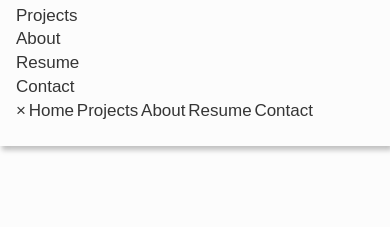
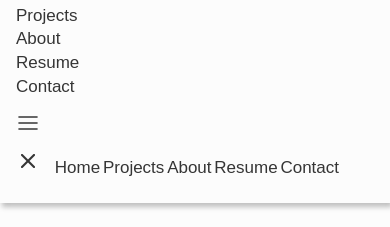
Before and after one commit to Abustamante100/Portfolio_1, a plain HTML site: page index.html in a window 390 px wide. Shown: the part 59-286 px from the top of the page. Drawn offline with Linux system fonts and the light colour scheme; a web font is replaced by a local one.

Commit message:
add hamburger and close

```diff
--- a/css/style.css
+++ b/css/style.css
@@ -413,7 +413,7 @@ img {
 
 /*---------- icons -----------*/
 
-.linkedin, .instagram, .twitter, .github {
+.linkedin, .instagram, .twitter, .github, .hamburger, .close {
   background-position: center;
   background-repeat: no-repeat;
   background-size: contain;
@@ -441,6 +441,14 @@ img {
   background-image: url(../assets/icons/github.png);
 }
 
+.hamburger {
+  background-image: url(../assets/icons/hamburger.png);
+}
+
+.close {
+  background-image: url(../assets/icons/x.png);
+}
+
 /*---------- Input Fields -----------*/
 input, textarea {
   background-color: #353535;
--- a/index.html
+++ b/index.html
@@ -24,10 +24,11 @@
         <li><a href="resources/Arnold_Bustamante_Design_Resume.pdf" target="_blank">Resume</a></li>
         <li><a href="#CORE_footer">Contact</a></li>
       </ul>
+      <a href="#" class="hamburger"></a>
     </nav>
 
     <div id="side-menu" class="side-nav">
-      <a href="#" class="btn-close">&times;</a>
+      <a href="#" class="close"></a>
       <a href="#">Home</a>
       <a href="#">Projects</a>
       <a href="#">About</a>
```
